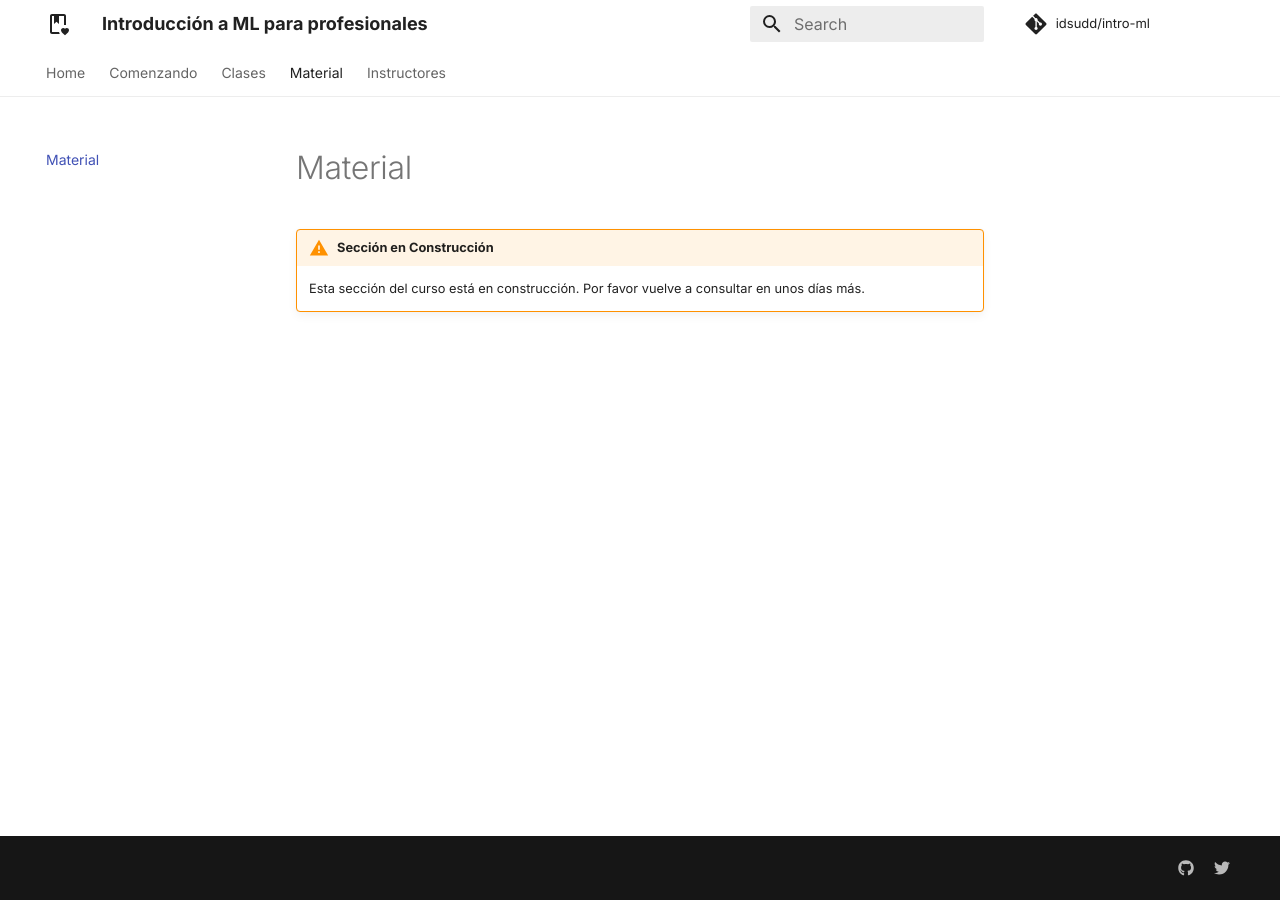
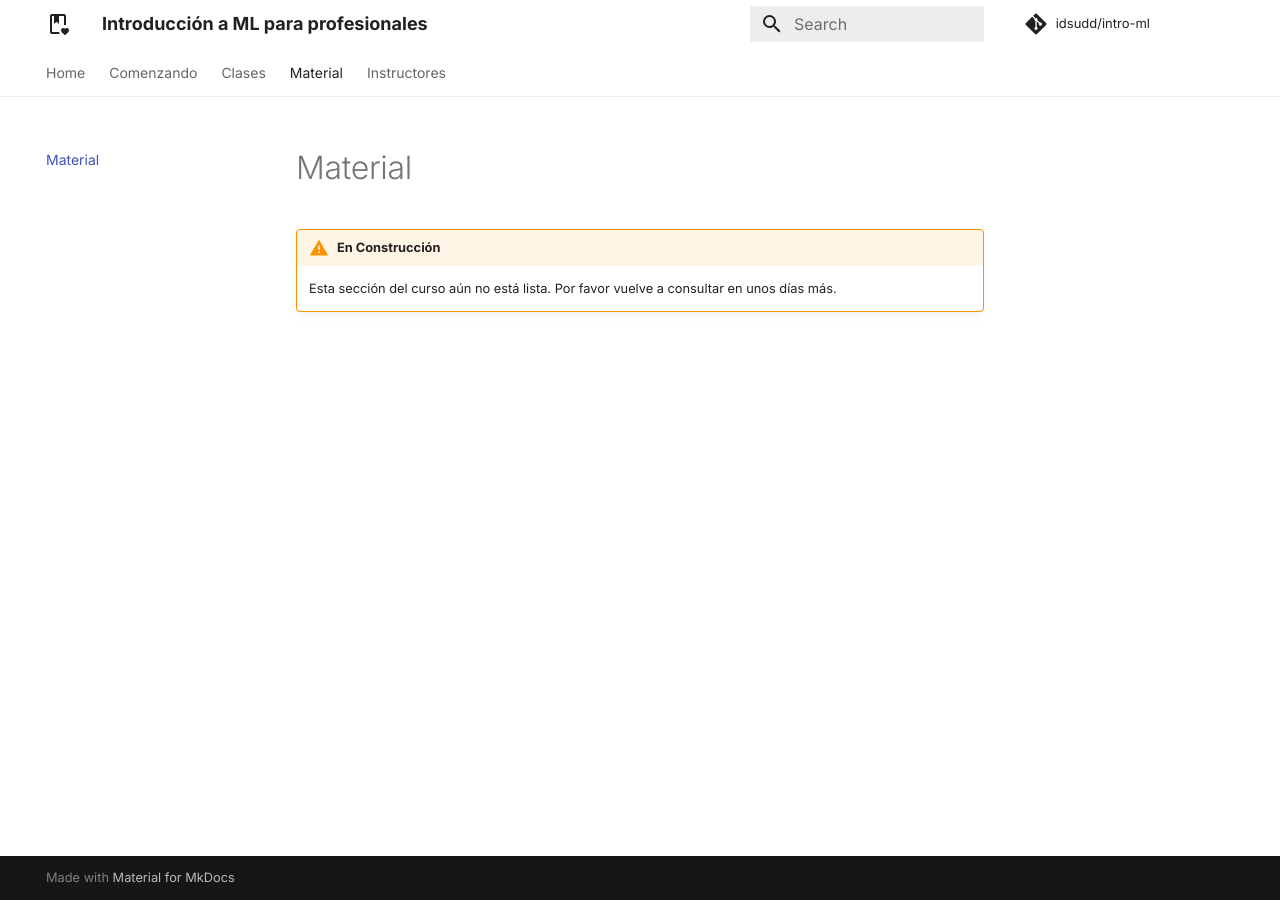
Before and after one commit to idsudd/intro-ml, an MkDocs documentation site: the page built from docs/material/index.md, in a window 1280 px wide. Built offline with MkDocs 1.6.1 and Material for MkDocs 9.7.7, drawn with Linux system fonts in a browser that asks for light colours; comment, search, counter and statistics services are not loaded.

```diff
--- a/docs/material/index.md
+++ b/docs/material/index.md
@@ -1,5 +1,5 @@
 # Material
 
-!!! warning "Sección en Construcción"
+!!! warning "En Construcción"
 
-    Esta sección del curso está en construcción. Por favor vuelve a consultar en unos días más.
+    Esta sección del curso aún no está lista. Por favor vuelve a consultar en unos días más.
--- a/mkdocs.yml
+++ b/mkdocs.yml
@@ -32,12 +32,7 @@ theme:
 
 # Additional configuration
 extra:
-  social:
-    - icon: fontawesome/brands/github
-      link: https://github.com/user
-    - icon: fontawesome/brands/twitter
-      link: https://twitter.com/user
-  generator: false
+  copyright: Copyright &copy; 2024 Instituto de Data Science, Facultad de Ingeniería, Universidad del Desarrollo.
   analytics:
     provider: google
     property: !ENV GOOGLE_ANALYTICS_KEY
```
Also changed, not shown: docs/index.md (+2 -0 lines), docs/assets/images/logo-ids.png (added).
